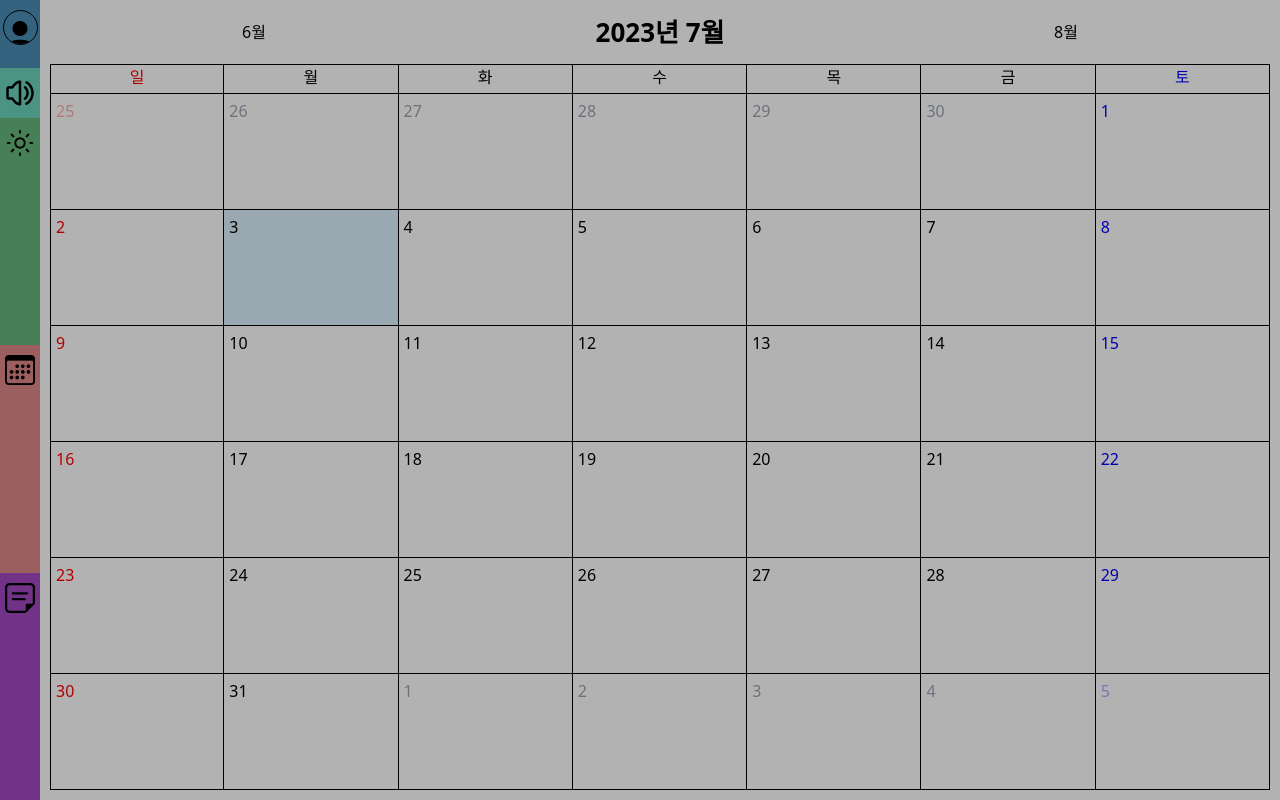
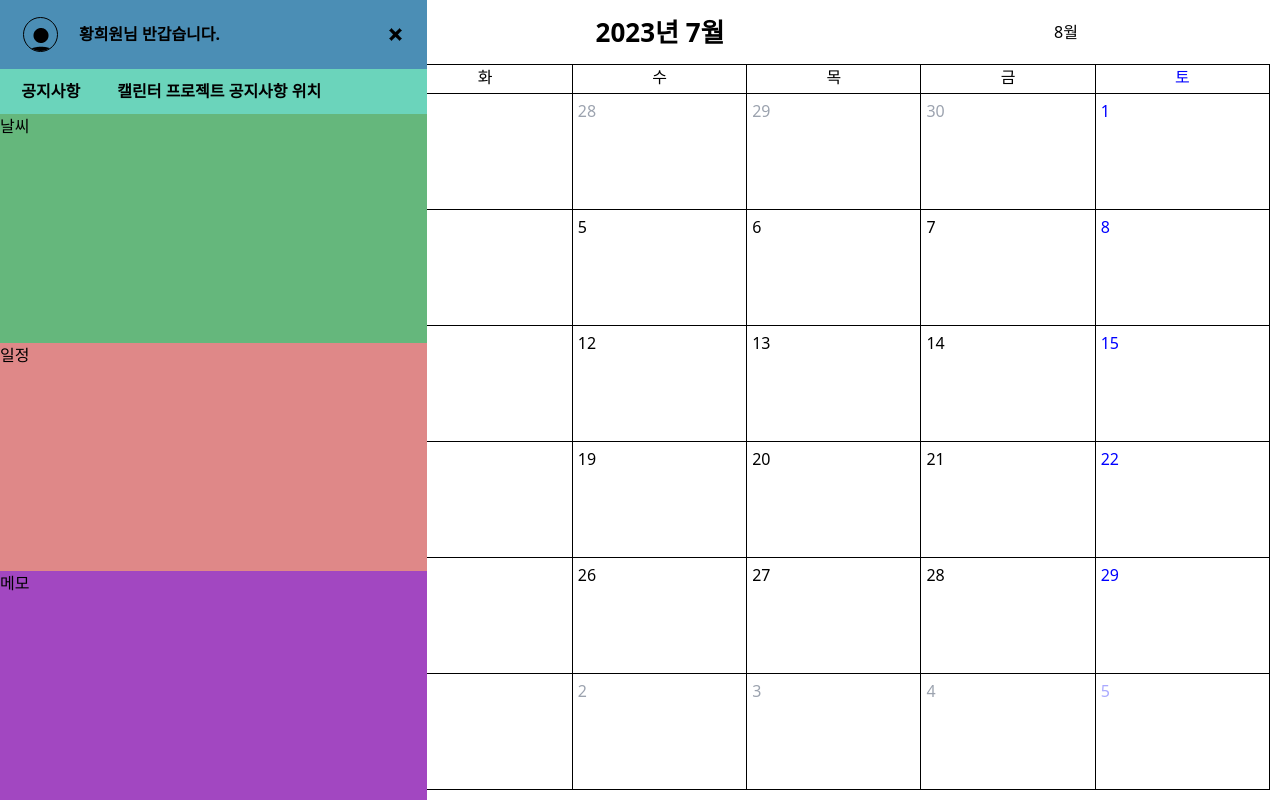
Before and after one commit to HHeeW/ReStart, a React (Create React App) app in the folder myreact/: page / in a window 1280 px wide. Built offline with nearby package versions, Linux system fonts and the light colour scheme.

Commit message:
2023-07-09

```diff
--- a/myreact/src/App.jsx
+++ b/myreact/src/App.jsx
@@ -10,7 +10,7 @@ import { useState } from 'react'
 // import ListHome from './Page/ToDoList/ListHome'
 
 const App = () => {
-  const [leftMenu, setLeftMenu] = useState(false)
+  const [leftMenu, setLeftMenu] = useState(true)
   return (
     <Routes>
       <Route element={<Layout setLeftMenu={setLeftMenu} leftMenu={leftMenu} />}>
--- a/myreact/src/Page/Home/Popup.jsx
+++ b/myreact/src/Page/Home/DailyPopup.jsx
@@ -11,10 +11,10 @@ const PopupBack = styled.div`
     background-color: rgba(0,0,0,0.3);
 `
 
-const Popup = (props) => {
-    console.log({props})
+const DailyPopup = (props) => {
+
   return (
-    <PopupBack>
+    <PopupBack onClick={()=>{props.setPopup({state: false})}}>
         <div>
 
         </div>
@@ -22,4 +22,4 @@ const Popup = (props) => {
   )
 }
 
-export default Popup
+export default DailyPopup
--- a/myreact/src/Page/Home/Home.jsx
+++ b/myreact/src/Page/Home/Home.jsx
@@ -3,7 +3,7 @@ import styled from 'styled-components'
 import dayjs from 'dayjs'
 import 'dayjs/locale/ko'
 import isLeapYear from 'dayjs/plugin/isLeapYear'
-import Popup from './Popup'
+import DailyPopup from './DailyPopup'
 dayjs.extend(isLeapYear); // 플러그인 등록
 dayjs.locale('ko'); // 언어 등록
 
@@ -78,13 +78,16 @@ const Home = ({setLeftMenu, leftMenu}) => {
     DateCalendar()
   }, [])
 
-  const ChangeDate = (e) => {
-    setDATE(dayjs(DATE).subtract(e, 'month'))
-  }
   useEffect(()=>{
     DateCalendar()
   },[DATE])
 
+  const ChangeDate = (e) => {
+    setDATE(dayjs(DATE).subtract(e, 'month'))
+  }
+  const dailyPop = (e) => { //날짜 클릭시 팝업 띄우는 함수
+    setPopup({state: true, date: e})
+  }
   const KeyEvent = (e) => { //키보드로 월 이동
     console.log(e)
   };
@@ -107,7 +110,7 @@ const Home = ({setLeftMenu, leftMenu}) => {
         <div
           id={`${dayjs(i).format('YYYY-MM-D')} ${Today === i ? 'Today' : ''}`}
           className={`Calendar ${Today === i ? 'Today' : ''}`}
-          onClick={setPopup({state: true, date: dayjs(i).format('YYYY-MM-D')})}
+          onClick={(e)=>{dailyPop(e.target.id)}}
           >
           <p
             className={`Day`}>
@@ -153,7 +156,7 @@ const Home = ({setLeftMenu, leftMenu}) => {
             })
           }
         </CalendarContainer>
-        {popup.state ? <Popup setPopup={setPopup} popup={popup} /> : ''} {/* 날짜 클릭시 팝업 */}
+        {popup.state && <DailyPopup setPopup={setPopup} popup={popup} />} {/* 날짜 클릭시 팝업 */}
       </MainContainer>
   )
 }
```
